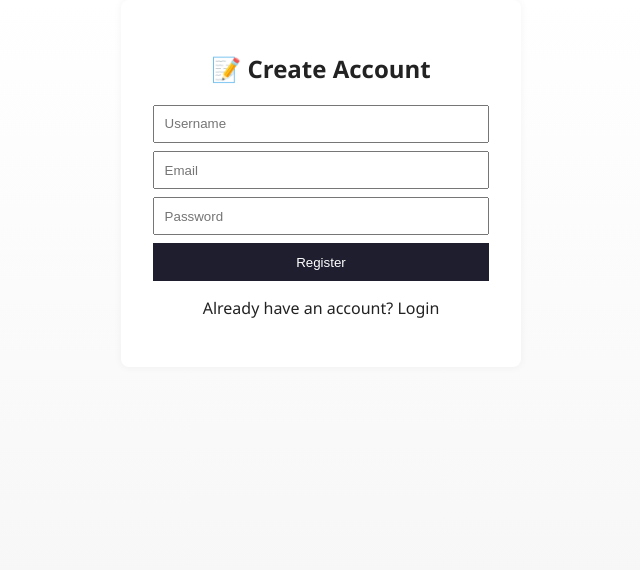
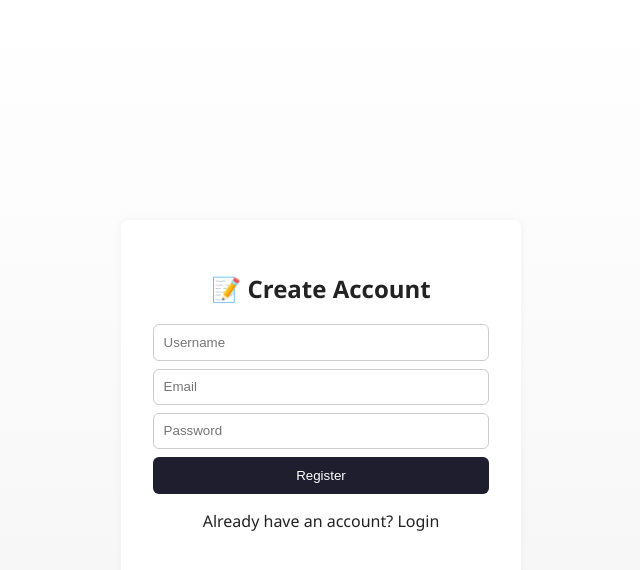
Before and after one commit to nigam1010/ev-charging-app, a Vue app in the folder frontend/: page /register in a window 1280 px wide. Shown: the top 570 px of the page, without its empty margins (319-959 px from the left). Built offline with nearby package versions, Linux system fonts and the light colour scheme.

Commit message:
Update Register.vue

```diff
--- a/frontend/src/views/Register.vue
+++ b/frontend/src/views/Register.vue
@@ -1,4 +1,5 @@
 <template>
+  <div class="auth-wrapper">
     <div class="auth-container">
       <h2>📝 Create Account</h2>
       <form @submit.prevent="register">
@@ -9,6 +10,7 @@
       </form>
       <p v-if="error" class="error">{{ error }}</p>
       <p class="switch">Already have an account? <router-link to="/login">Login</router-link></p>
+    </div>
   </div>
 </template>
 
@@ -41,21 +43,32 @@ export default {
 </script>
 
 <style scoped>
+.auth-wrapper {
+  display: flex;
+  align-items: center;
+  justify-content: center;
+  height: 100vh;
+}
+
 .auth-container {
   max-width: 400px;
-  margin: auto;
+  width: 100%;
   padding: 2rem;
   background: white;
   border-radius: 8px;
-  box-shadow: 0 0 8px rgba(0,0,0,0.05);
+  box-shadow: 0 0 8px rgba(0, 0, 0, 0.05);
   text-align: center;
 }
+
 input {
   display: block;
   width: 100%;
   padding: 0.6rem;
   margin: 0.5rem 0;
+  border: 1px solid #ccc;
+  border-radius: 6px;
 }
+
 button {
   width: 100%;
   padding: 0.7rem;
@@ -63,11 +76,14 @@ button {
   color: white;
   border: none;
   cursor: pointer;
+  border-radius: 6px;
 }
+
 .error {
   color: red;
   margin-top: 1rem;
 }
+
 .switch {
   margin-top: 1rem;
 }
```
Lines whose indentation alone changed are shown as unchanged.
